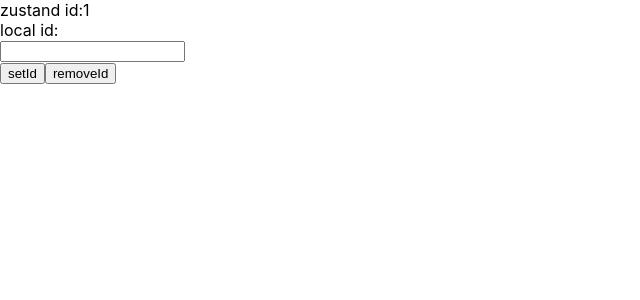
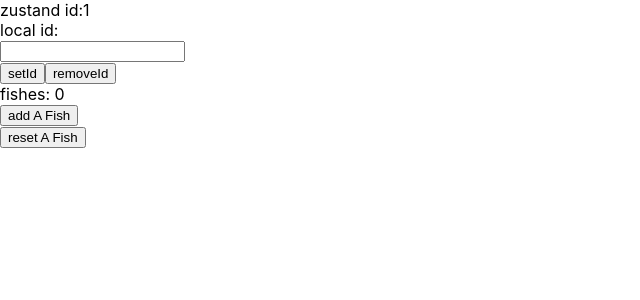
Before and after one commit to Shirahamah/zustand-demo, a Next.js app: page / in a window 1280 px wide. Shown: the top 300 px of the page, without its empty margins (0-640 px from the left). Built offline with nearby package versions, Linux system fonts and the light colour scheme.

Commit message:
persistのサンプル追加

```diff
--- /dev/null
+++ b/src/libs/persist/store.ts
@@ -0,0 +1,23 @@
+import create from 'zustand'
+import { persist } from 'zustand/middleware'
+
+interface MyState {
+  fishes: number
+  addAFish: () => void
+  resetAFish: () => void
+}
+
+export const useFishStore = create<MyState>()(
+  persist(
+    (set, get) => ({
+      fishes: 0,
+      addAFish: () => set({ fishes: get().fishes + 1 }),
+      resetAFish: () => set({ fishes: 0 })
+    }),
+    {
+      name: 'food-storage', // name of item in the storage (must be unique)
+      getStorage: () => sessionStorage, // (optional) by default the 'localStorage' is used
+      partialize: (state) => ({ fishes: state.fishes }),
+    }
+  )
+)
--- a/src/pages/index.tsx
+++ b/src/pages/index.tsx
@@ -2,6 +2,7 @@ import type { NextPage } from 'next'
 import Head from 'next/head'
 import Image from 'next/image'
 import { useState } from 'react'
+import { useFishStore } from '../libs/persist/store'
 import { useStore } from '../libs/store'
 import styles from '../styles/Home.module.css'
 
@@ -10,6 +11,10 @@ const Home: NextPage = () => {
   const setId = useStore((state) => state.setId)
   const removeId = useStore((state) => state.removeId)
   const [localId, setLocalId] = useState("")
+
+  const fishes = useFishStore((state) => state.fishes)
+  const addAFish = useFishStore((state) => state.addAFish)
+  const resetAFish = useFishStore((state) => state.resetAFish)
 
   return (
     <>
@@ -30,6 +35,19 @@ const Home: NextPage = () => {
           removeId()
         }}>removeId</button>
       </div>
+      <div suppressHydrationWarning>
+        fishes: {fishes}
+      </div>
+      <div>
+        <button onClick={()=>{
+          addAFish()
+        }}>add A Fish</button>
+      </div>
+      <div>
+        <button onClick={()=>{
+          resetAFish()
+        }}>reset A Fish</button>
+      </div>
     </>
   )
 }
```
